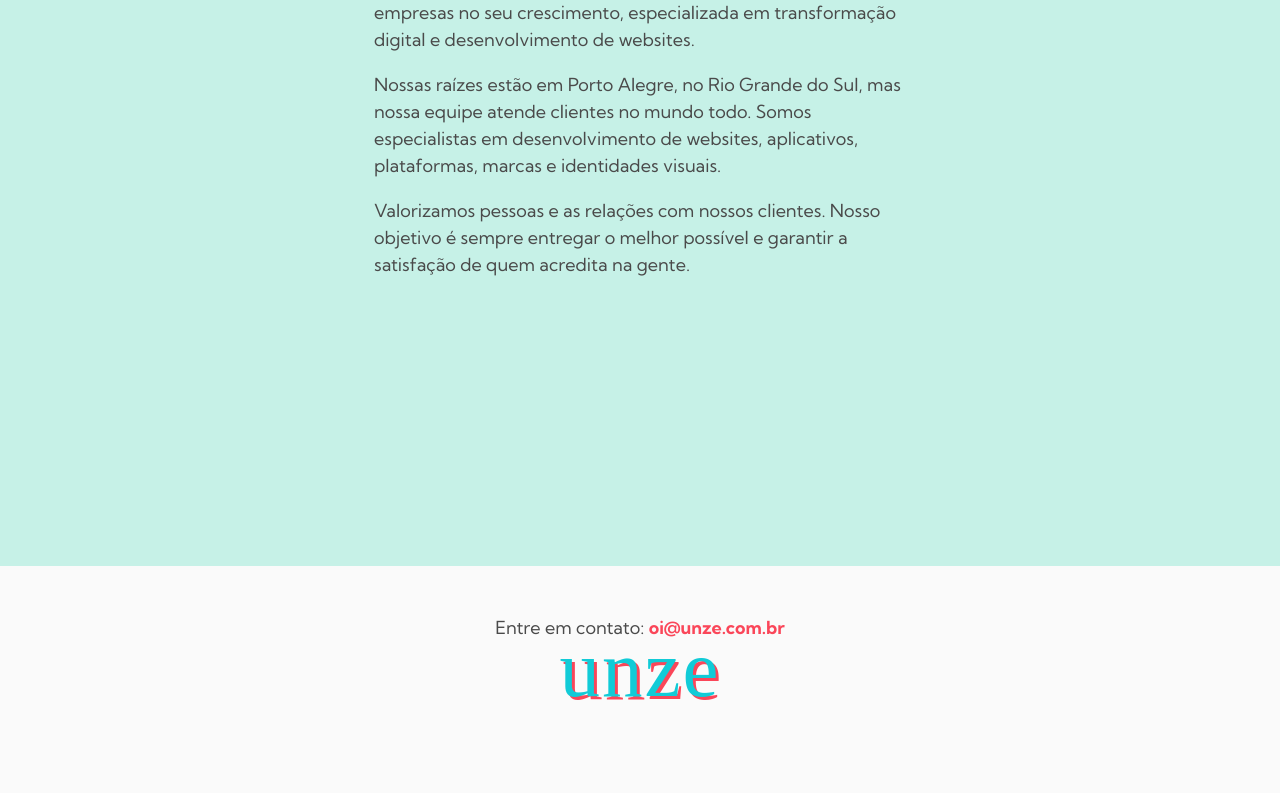
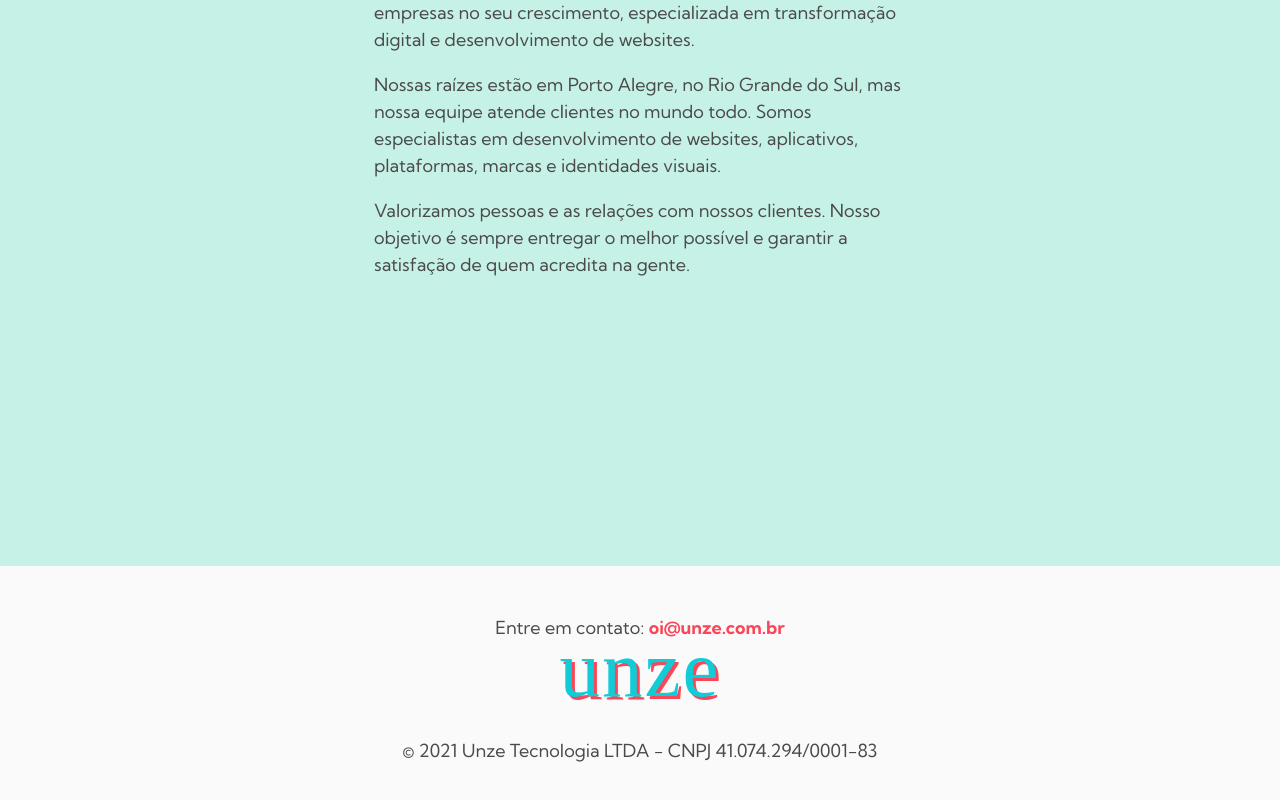
Before and after one commit to unzedev/unze-web, a Vue app: page / in a window 1280 px wide. Shown: the part 2858-3658 px from the top of the page. Built offline with nearby package versions, Linux system fonts and the light colour scheme; a web font is replaced by a local one.

Commit message:
Add CNPJ to footer

```diff
--- a/src/views/Home.vue
+++ b/src/views/Home.vue
@@ -112,7 +112,10 @@
       <p>
         Entre em contato: <a href="mailto:oi@unze.com.br">oi@unze.com.br</a>
       </p>
-      <div class="logo" aria-describedby="Unze">unze</div>
+      <div class="logo" aria-describedby="Unze" style="margin-bottom: 40px;">unze</div>
+      <p>
+        © 2021 Unze Tecnologia LTDA - CNPJ 41.074.294/0001-83
+      </p>
     </footer>
   </div>
 </template>
```
